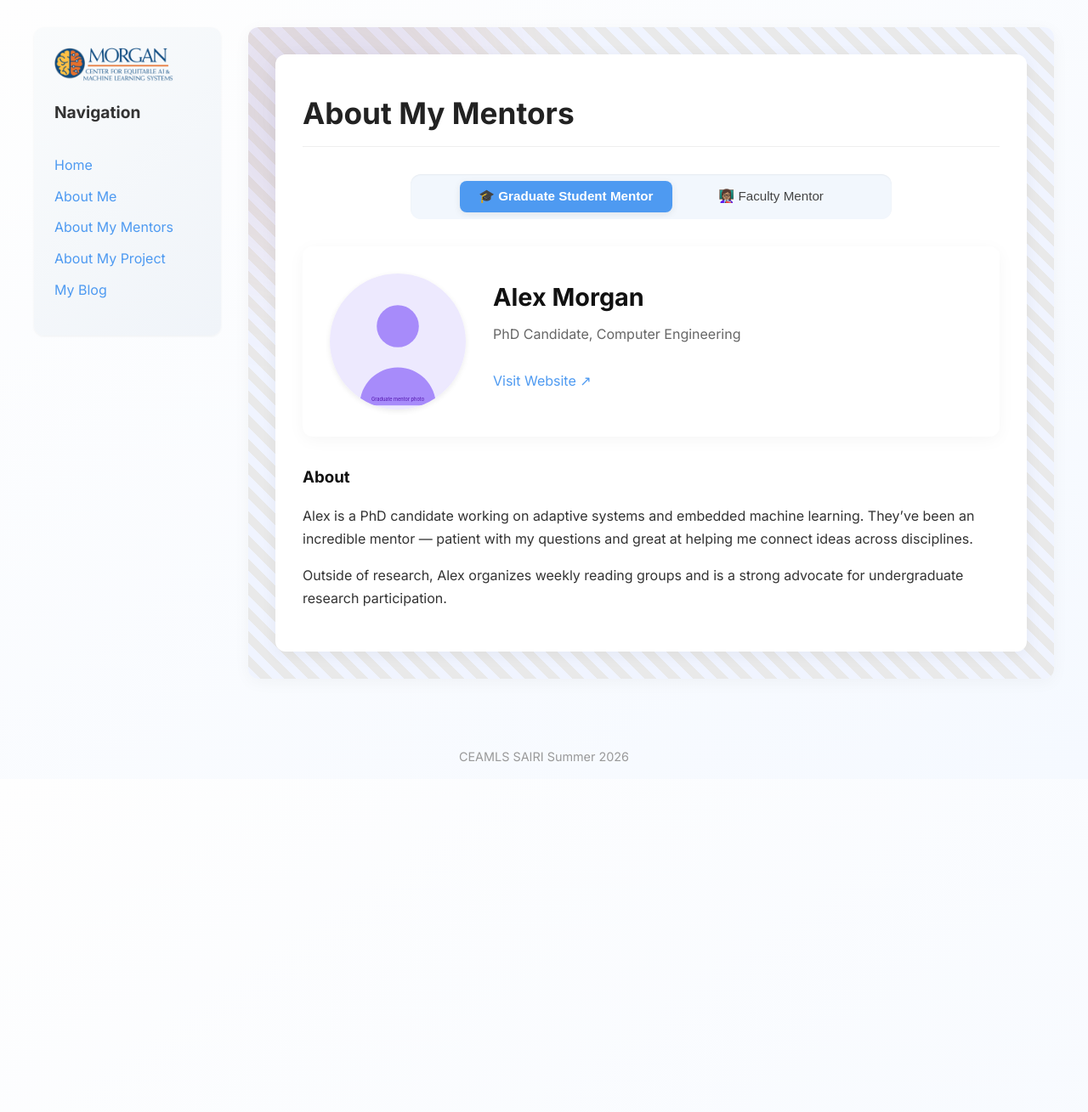
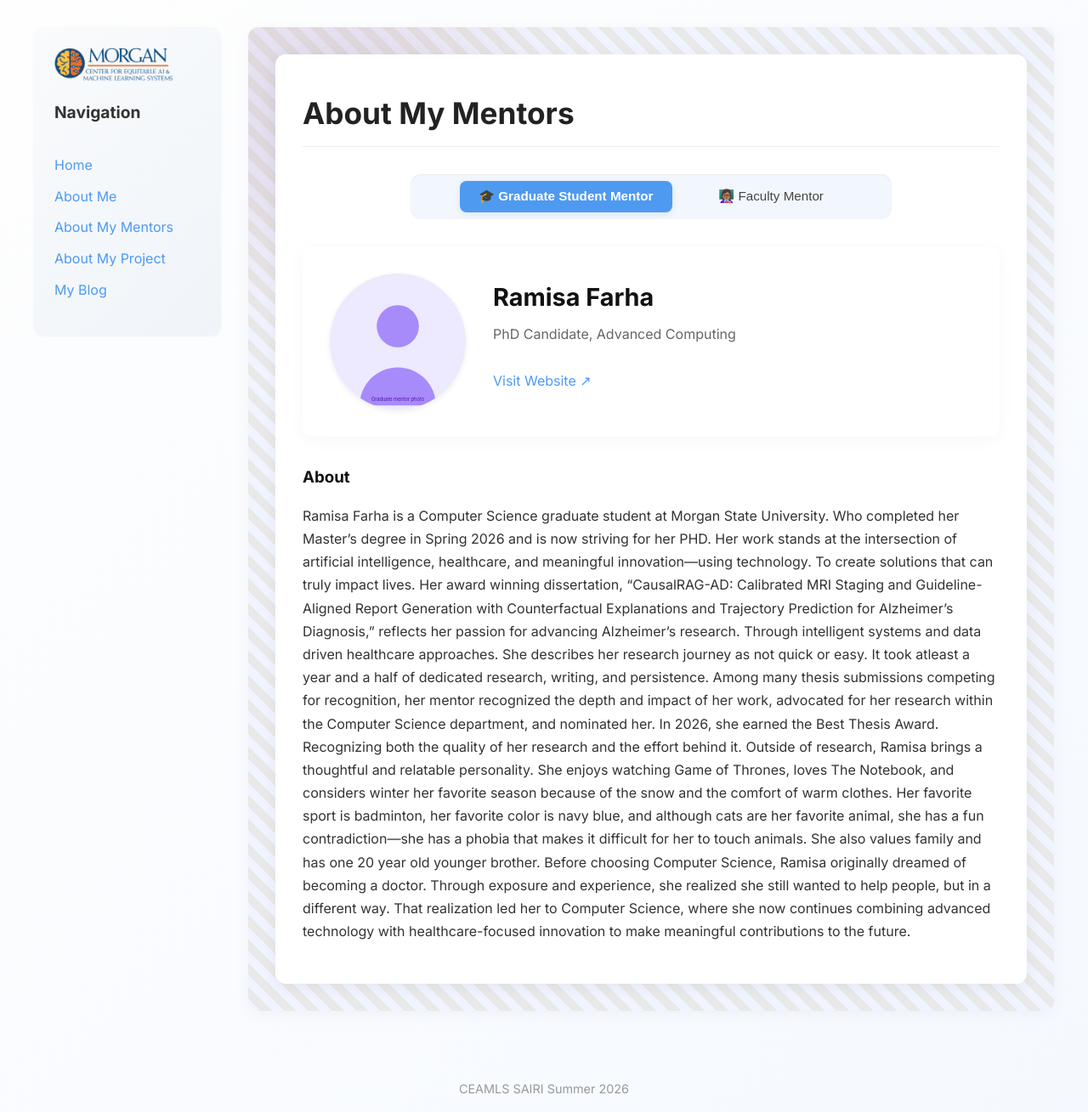
Before and after one commit to DestinyBR/destinybrceamls26.gi-thub.io, a Jekyll site: the page built from pages/about-my-mentor.md, in a window 1280 px wide. Shown: the whole page at 85% size. Built offline with Jekyll 4.4.1, drawn with Linux system fonts in a browser that asks for light colours; before the commit the page ends 917 px from its top, so only the background shows below that.

Commit message:
mentor information in about-my-mentor.md
Updated mentor details including names, titles, bios, and websites for both graduate and faculty mentors.

```diff
--- a/pages/about-my-mentor.md
+++ b/pages/about-my-mentor.md
@@ -4,28 +4,28 @@ title: About My Mentors
 permalink: /about-my-mentor.html
 
 graduate_mentor:
-  name: Alex Morgan
-  title: PhD Candidate, Computer Engineering
+  name: Ramisa Farha
+  title: PhD Candidate, Advanced Computing
   image: /assets/images/graduate-student-mentor.svg
-  website: https://example.com/alex-morgan
+  website: https://www.linkedin.com/in/ramisa-farha/
   bio: |
-    Alex is a PhD candidate working on adaptive systems and embedded machine learning.
-    They've been an incredible mentor — patient with my questions and great at helping
-    me connect ideas across disciplines.
+    Ramisa Farha is a Computer Science graduate student at Morgan State University. Who completed her Master’s degree in Spring 2026 and is now striving for her PHD.
+    Her work stands at the intersection of artificial intelligence, healthcare, and meaningful innovation—using technology.
+    To create solutions that can truly impact lives.
+     Her award winning dissertation, “CausalRAG-AD: Calibrated MRI Staging and Guideline-Aligned Report Generation with Counterfactual Explanations and Trajectory Prediction for Alzheimer’s Diagnosis,” reflects her passion for advancing Alzheimer’s research. Through intelligent systems and data driven healthcare approaches. She describes her research journey as not quick or easy.  It took atleast a year and a half of dedicated research, writing, and persistence. Among many thesis submissions competing for recognition, her mentor recognized the depth and impact of her work, advocated for her research within the Computer Science department, and nominated her. In 2026, she earned the Best Thesis Award. Recognizing both the quality of her research and the effort behind it.
+       Outside of research, Ramisa brings a thoughtful and relatable personality. She enjoys watching Game of Thrones, loves The Notebook, and considers winter her favorite season because of the snow and the comfort of warm clothes. Her favorite sport is badminton, her favorite color is navy blue, and although cats are her favorite animal, she has a fun contradiction—she has a phobia that makes it difficult for her to touch animals. She also values family and has one 20 year old younger brother.
+       Before choosing Computer Science, Ramisa originally dreamed of becoming a doctor. Through exposure and experience, she realized she still wanted to help people, but in a different way. That realization led her to Computer Science, where she now continues combining advanced technology with healthcare-focused innovation to make meaningful contributions to the future.
 
-    Outside of research, Alex organizes weekly reading groups and is a strong advocate
-    for undergraduate research participation.
 
 faculty_mentor:
-  name: Dr. Pat Nguyen
-  title: Associate Professor, School of Engineering
+  name: Dr. Roshan Paudel
+  title: Professor of Practice at Morgan State University
   image: /assets/images/faculty-mentor.svg
-  website: https://example.com/pat-nguyen
+  website: https://www.linkedin.com/in/roshan-paudel-ph-d-b3438488/?skipRedirect=true
   bio: |
-    Dr. Nguyen leads a research group focused on human-centered computing and
-    accessibility. Their guidance has helped me sharpen my research questions and
-    think more carefully about real-world impact.
+   Dr. Paudel is a Bioinformatics professor whose journey reflects both dedication and deep connection to Morgan State University. Not only is he a proud Morgan State alumnus, but he has also continued giving back through teaching and mentoring at the university for over 11 years. His commitment to Morgan extends beyond academics. It is also where an important part of his personal story began. During his time at Morgan, he met his wife, and together they built a growing family with their two daughters. His continued presence at the university reflects years of loyalty, community, and investment in helping future generations succeed.
+       Academically, Dr. Paudel has a strong passion for machine learning and its ability to solve meaningful problems through data and innovation.
+    Outside of research and teaching, he enjoys watching the sport soccer. As a mentor, Dr. Paudel represents more than experience.
+    He represents persistence, growth, and using knowledge to create opportunities for others.
 
-    Dr. Nguyen has mentored many SAIRI students and is a champion for broadening
-    participation in computing.
 ---
```
